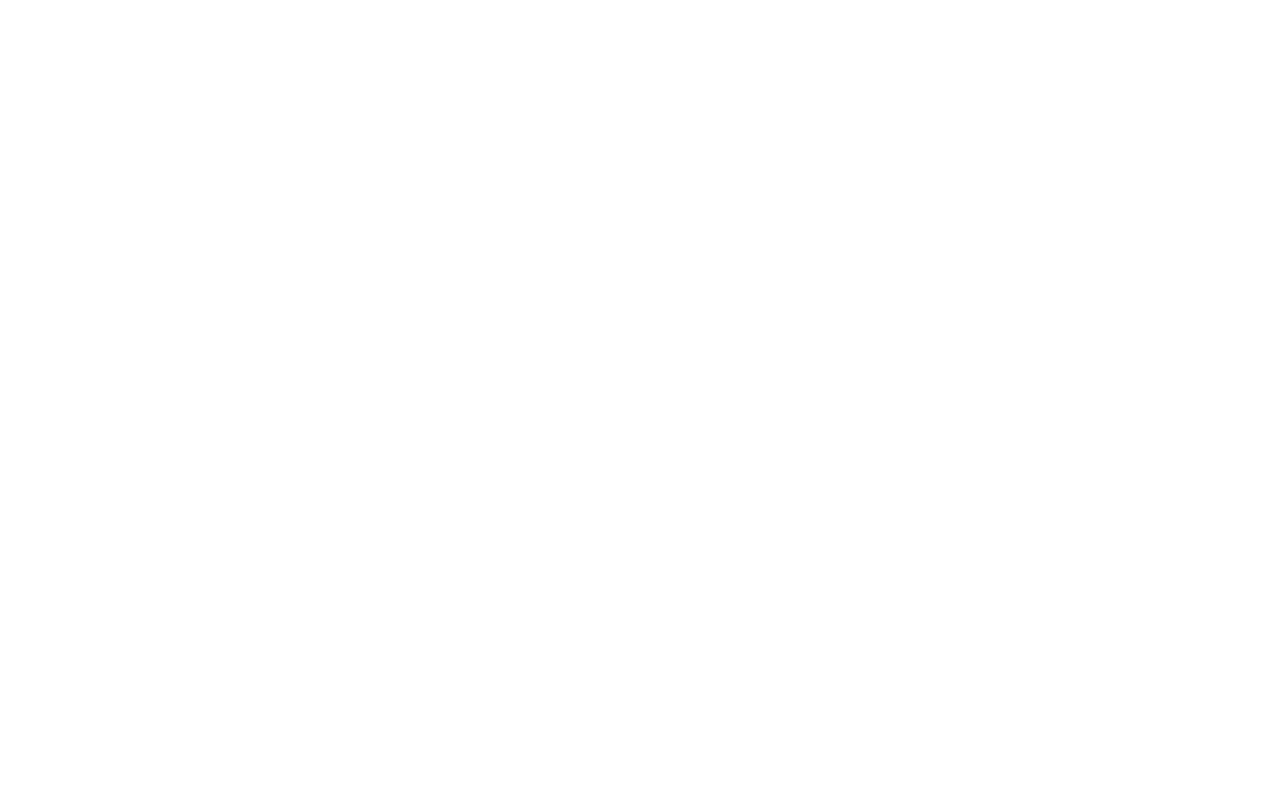
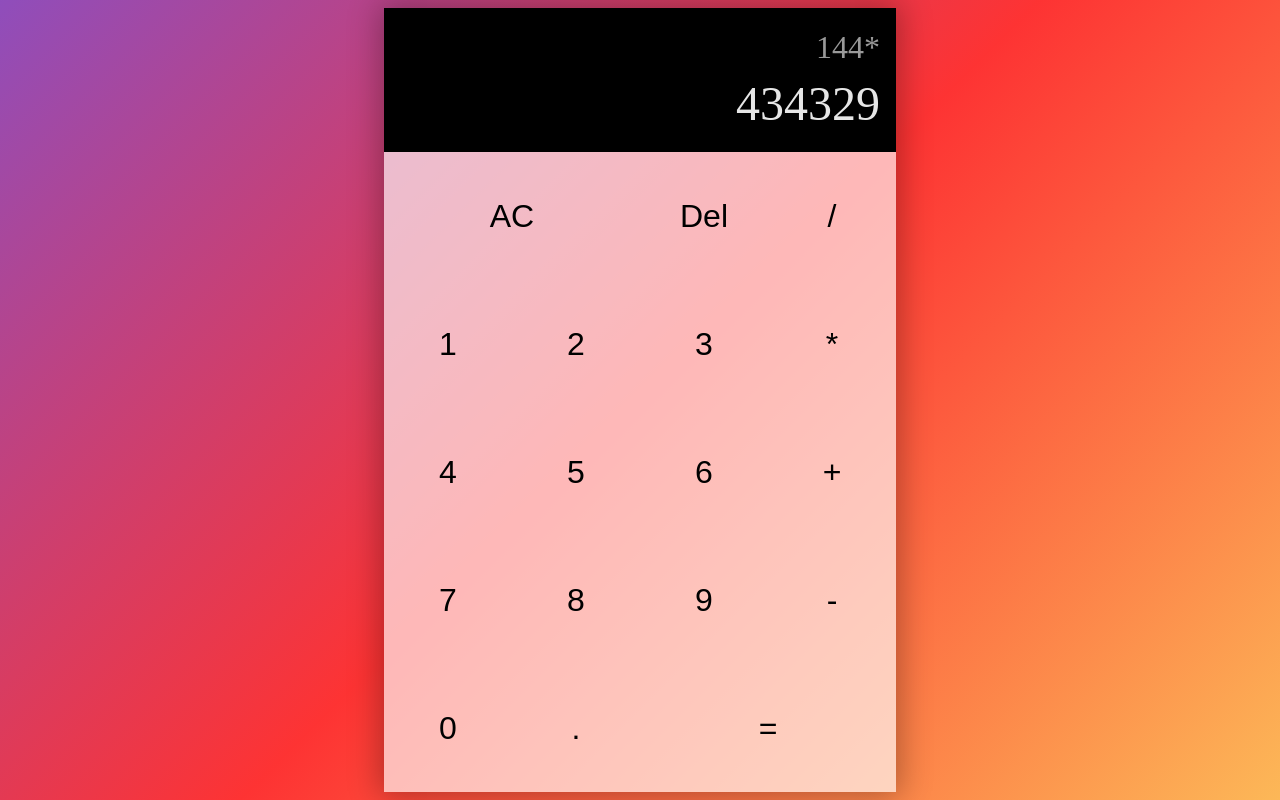
Before and after one commit to mancopp/react-calculator, a React (Create React App) app: page / in a window 1280 px wide. Built offline with nearby package versions, Linux system fonts and the light colour scheme.

Commit message:
Main styles

```diff
--- a/public/index.html
+++ b/public/index.html
@@ -10,34 +10,11 @@
             content="Web site created using create-react-app"
         />
         <link rel="apple-touch-icon" href="%PUBLIC_URL%/logo192.png" />
-    <!--
-      manifest.json provides metadata used when your web app is installed on a
-      user's mobile device or desktop. See https://developers.google.com/web/fundamentals/web-app-manifest/
-    -->
         <link rel="manifest" href="%PUBLIC_URL%/manifest.json" />
-    <!--
-      Notice the use of %PUBLIC_URL% in the tags above.
-      It will be replaced with the URL of the `public` folder during the build.
-      Only files inside the `public` folder can be referenced from the HTML.
-
-      Unlike "/favicon.ico" or "favicon.ico", "%PUBLIC_URL%/favicon.ico" will
-      work correctly both with client-side routing and a non-root public URL.
-      Learn how to configure a non-root public URL by running `npm run build`.
-    -->
-    <title>React App</title>
+        <title>Calculator React App</title>
     </head>
     <body>
         <noscript>You need to enable JavaScript to run this app.</noscript>
         <div id="root"></div>
-    <!--
-      This HTML file is a template.
-      If you open it directly in the browser, you will see an empty page.
-
-      You can add webfonts, meta tags, or analytics to this file.
-      The build step will place the bundled scripts into the <body> tag.
-
-      To begin the development, run `npm start` or `yarn start`.
-      To create a production bundle, use `npm run build` or `yarn build`.
-    -->
     </body>
 </html>
--- a/src/App.css
+++ b/src/App.css
@@ -5,3 +5,74 @@
     margin: 0;
     padding: 0;
 }
+
+html {
+    min-height: 100%;
+}
+
+body {
+    margin: 8px;
+    background: linear-gradient(
+        135deg,
+        rgba(131, 58, 180, 0.9) 0%,
+        rgba(253, 29, 29, 0.9) 50%,
+        rgba(252, 176, 69, 0.9) 100%
+    );
+}
+
+.calculator-grid {
+    position: absolute;
+    top: 50%;
+    left: 50%;
+
+    transform: translate(-50%, -50%);
+
+    display: grid;
+    grid-template-columns: repeat(4, 8rem);
+    grid-template-rows: minmax(9rem, auto) repeat(5, 8rem);
+
+    font-size: 32px;
+
+    box-shadow: 0px -0px 30px 4px rgba(0, 0, 0, 0.303);
+}
+
+.span-two {
+    grid-column: span 2;
+}
+
+.output {
+    background: black;
+    color: aqua;
+    font-size: inherit;
+    grid-column: 1 / -1;
+    padding: 1rem;
+
+    display: flex;
+    flex-direction: column;
+    justify-content: space-around;
+    align-items: flex-end;
+
+    word-wrap: break-word;
+    word-break: break-all;
+}
+
+.output .prev-operand {
+    color: rgb(255, 255, 255, 0.6);
+}
+
+.output .сurr-operand {
+    color: rgba(255, 255, 255, 0.9);
+    font-size: 48px;
+}
+
+.calculator-grid > button {
+    background-color: rgba(255, 255, 255, 0.65);
+    border: 0;
+    font-size: inherit;
+}
+
+.calculator-grid > button:hover,
+.calculator-grid > button:focus {
+    cursor: pointer;
+    background-color: rgba(255, 255, 255, 0.75);
+}
--- a/src/App.js
+++ b/src/App.js
@@ -2,7 +2,29 @@
 
 function App() {
   return (
-    <div className="App">
+    <div className="calculator-grid">
+      <div className="output">
+        <div className="prev-operand">144*</div>
+        <div className="сurr-operand">434329</div>
+      </div>
+      <button className='span-two'>AC</button>
+      <button>Del</button>
+      <button>/</button>
+      <button>1</button>
+      <button>2</button>
+      <button>3</button>
+      <button>*</button>
+      <button>4</button>
+      <button>5</button>
+      <button>6</button>
+      <button>+</button>
+      <button>7</button>
+      <button>8</button>
+      <button>9</button>
+      <button>-</button>
+      <button>0</button>
+      <button>.</button>
+      <button className='span-two'>=</button>
     </div>
   );
 }
```
Lines whose indentation alone changed are shown as unchanged.
